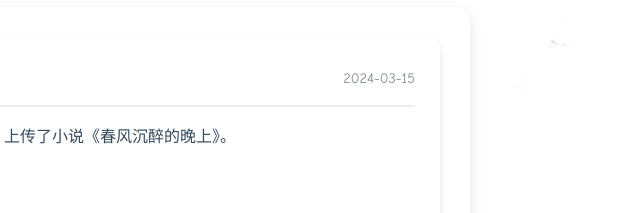
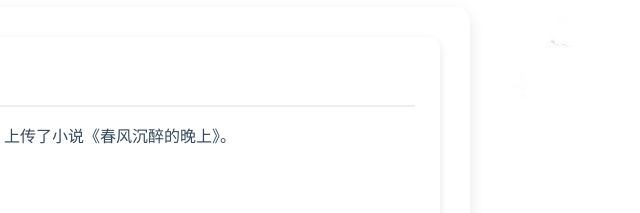
Before and after one commit to auah343/auah343.github.io, a plain HTML site: page page3.html in a window 1280 px wide. Shown: the part 154-367 px from the top of the page, 570-1210 px from the left. Drawn offline with Linux system fonts and the light colour scheme.

Commit message:
Update page3.html

```diff
--- a/page3.html
+++ b/page3.html
@@ -17,7 +17,7 @@
             <div class="article-header">
                 <h2>2025/3</h2>
                 <p class="writer"></p>
-                <span class="article-date">2024-03-15</span>
+
             </div>
 
             <div class="article-content">
```
